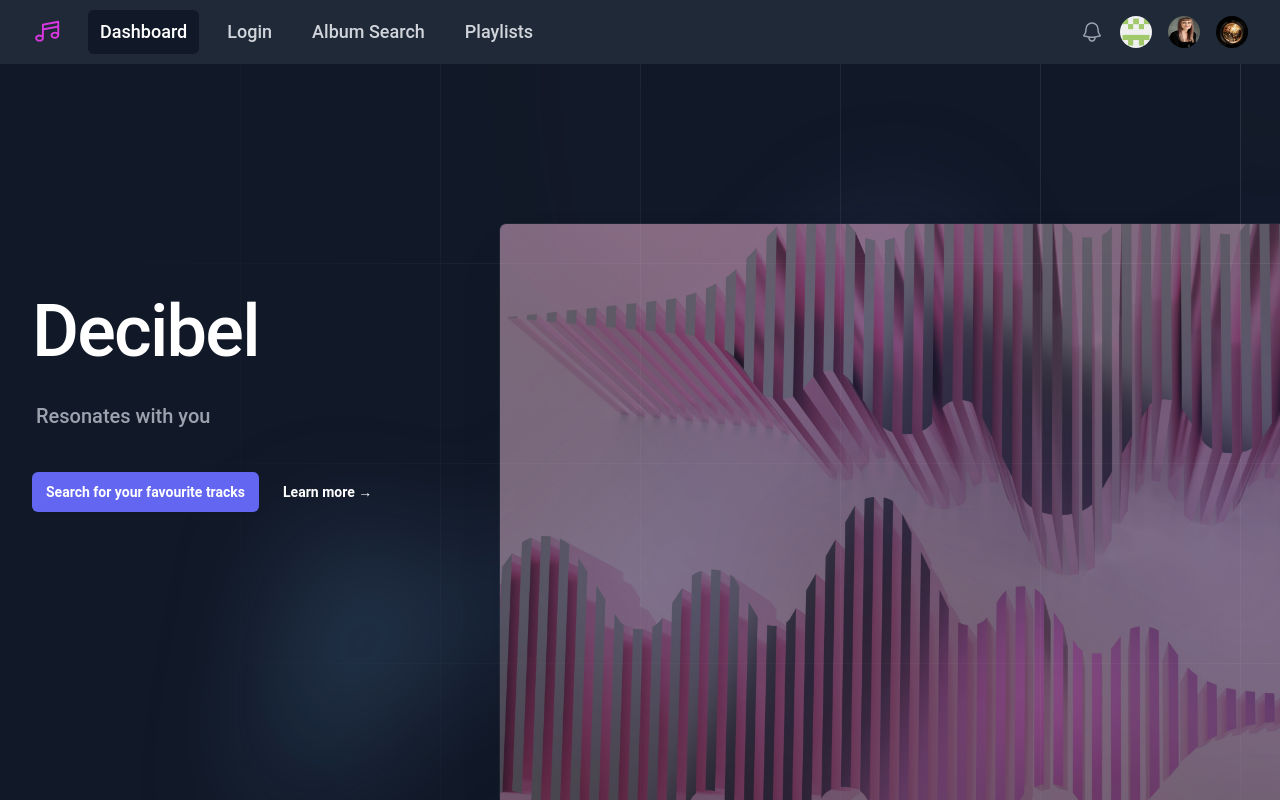
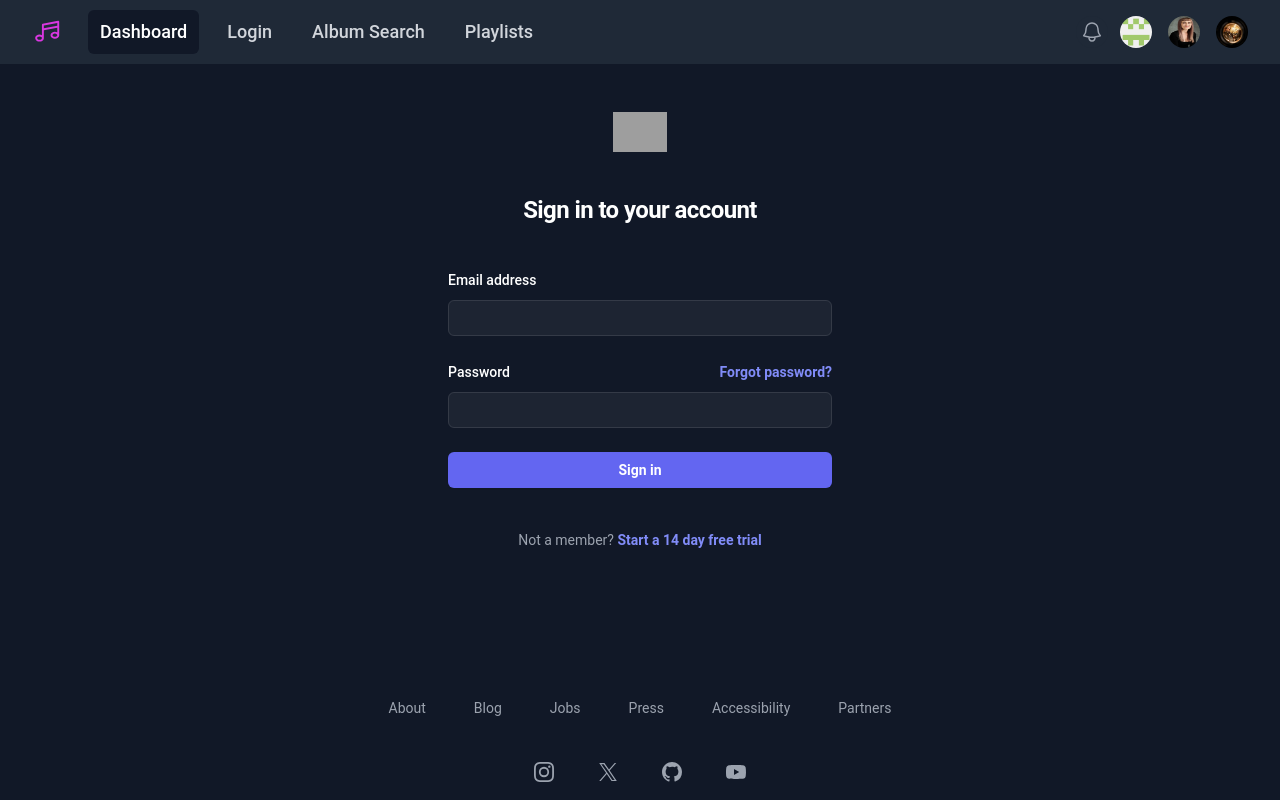
Before and after one commit to gina-t/decibel-spa-fork, a React (Vite) app in the folder client/: page /login in a window 1280 px wide. Shown: the top 800 px of the page. Built offline with nearby package versions, Linux system fonts and the light colour scheme; grey boxes are pictures that could not be loaded.

Commit message:
navbar linking to pages, modified App.tsx

```diff
--- a/client/index.html
+++ b/client/index.html
@@ -1,12 +1,11 @@
-<!doctype html>
-<html lang="en">
+<!DOCTYPE html>
+<html lang="en" class="h-full bg-gray-900">
 <head>
-    <meta charset="UTF-8" />
-    <link rel="icon" type="image/svg+xml" href="/vite.svg" />
-    <meta name="viewport" content="width=device-width, initial-scale=1.0" />
+  <meta charset="UTF-8">
+  <meta name="viewport" content="width=device-width, initial-scale=1.0">
   <title>Decibel</title>
 </head>
-  <body>
+<body class="h-full">
   <div id="root"></div>
   <script type="module" src="/src/main.tsx"></script>
 </body>
--- a/client/package.json
+++ b/client/package.json
@@ -13,13 +13,11 @@
     "@headlessui/react": "^2.2.0",
     "@heroicons/react": "^2.2.0",
     "jwt-decode": "^4.0.0",
-    "react": "^18.3.1",
-    "react-dom": "^18.3.1",
-    "react-router-dom": "^7.0.2",
     "pg": "^8.13.1",
     "pg-hstore": "^2.3.4",
     "react": "^18.3.1",
     "react-dom": "^18.3.1",
+    "react-router-dom": "^7.0.2",
     "sequelize": "^6.37.5"
   },
   "devDependencies": {
--- a/client/src/App.tsx
+++ b/client/src/App.tsx
@@ -1,13 +1,11 @@
 import { Outlet } from "react-router-dom";
 import NavBar from "./components/NavBar";
-import Hero from "./components/Hero";
 import Footer from "./components/Footer";
 
 const App = () => {
   return (
     <div>
       <NavBar />
-      <Hero />
       <Outlet />
       <Footer />
     </div>
--- a/client/src/components/NavBar.tsx
+++ b/client/src/components/NavBar.tsx
@@ -1,20 +1,20 @@
-import { Disclosure, DisclosureButton, DisclosurePanel, Menu, MenuButton, MenuItem, MenuItems } from '@headlessui/react'
-import { Bars3Icon, BellIcon, XMarkIcon } from '@heroicons/react/24/outline'
-import logo from '../assets/logo.svg'
-import mitch from '../assets/mitch.png'
-import gina from '../assets/gina.jpg'
-import kosta from '../assets/kosta.jpeg'
-import { Link } from 'react-router-dom'
+import { Disclosure, DisclosureButton, DisclosurePanel, Menu, MenuButton, MenuItem, MenuItems } from '@headlessui/react';
+import { Bars3Icon, BellIcon, XMarkIcon } from '@heroicons/react/24/outline';
+import logo from '../assets/logo.svg';
+import mitch from '../assets/mitch.png';
+import gina from '../assets/gina.jpg';
+import kosta from '../assets/kosta.jpeg';
+import { Link } from 'react-router-dom';
 
 const navigation = [
-  { name: 'Dashboard', href: '#', current: true },
+  { name: 'Dashboard', to: '/', current: true },
   { name: 'Login', to: '/login', current: false },
   { name: 'Album Search', to: '/album-search', current: false },
   { name: 'Playlists', to: '/playlists', current: false },
-]
+];
 
 function classNames(...classes: string[]): string {
-  return classes.filter(Boolean).join(' ')
+  return classes.filter(Boolean).join(' ');
 }
 
 const NavBar = () => {
@@ -23,7 +23,7 @@ const NavBar = () => {
       <div className="mx-auto max-w-7xl px-2 sm:px-6 lg:px-8">
         <div className="relative flex h-16 items-center justify-between">
           <div className="absolute inset-y-0 left-0 flex items-center sm:hidden">
-            {/* Mobile menu button*/}
+            {/* Mobile menu button */}
             <DisclosureButton className="group relative inline-flex items-center justify-center rounded-md p-2 text-gray-400 hover:bg-gray-700 hover:text-white focus:outline-none focus:ring-2 focus:ring-inset focus:ring-white">
               <span className="absolute -inset-0.5" />
               <span className="sr-only">Open main menu</span>
@@ -34,23 +34,19 @@ const NavBar = () => {
           <div className="flex flex-1 items-center justify-center sm:items-stretch sm:justify-start">
             {/* Logo */}
             <div className="flex shrink-0 items-center">
-              <img
-                alt="logo"
-                src={logo}
-                className="h-8 w-auto"
-              />
+              <img alt="logo" src={logo} className="h-8 w-auto" />
             </div>
             {/* Navigation links */}
             <div className="hidden sm:ml-6 sm:block">
               <div className="flex space-x-4">
-                {navigation.map((item) => (
+                {navigation.map((item) =>
                   item.to ? (
                     <Link
                       key={item.name}
                       to={item.to}
                       className={classNames(
                         item.current ? 'bg-gray-900 text-white' : 'text-gray-300 hover:bg-gray-700 hover:text-white',
-                        'px-3 py-2 rounded-md text-lg font-medium' // Increase font size here
+                        'px-3 py-2 rounded-md text-lg font-medium'
                       )}
                       aria-current={item.current ? 'page' : undefined}
                     >
@@ -59,17 +55,17 @@ const NavBar = () => {
                   ) : (
                     <a
                       key={item.name}
-                      href={item.href}
+                      href={item.to}
                       className={classNames(
                         item.current ? 'bg-gray-900 text-white' : 'text-gray-300 hover:bg-gray-700 hover:text-white',
-                        'px-3 py-2 rounded-md text-lg font-medium' // Increase font size here
+                        'px-3 py-2 rounded-md text-lg font-medium'
                       )}
                       aria-current={item.current ? 'page' : undefined}
                     >
                       {item.name}
                     </a>
                   )
-                ))}
+                )}
               </div>
             </div>
           </div>
@@ -159,7 +155,7 @@ const NavBar = () => {
                 to={item.to}
                 className={classNames(
                   item.current ? 'bg-gray-900 text-white' : 'text-gray-300 hover:bg-gray-700 hover:text-white',
-                  'block px-3 py-2 rounded-md text-base font-medium' // Increase font size here
+                  'block px-3 py-2 rounded-md text-base font-medium'
                 )}
                 aria-current={item.current ? 'page' : undefined}
               >
@@ -169,10 +165,10 @@ const NavBar = () => {
               <DisclosureButton
                 key={item.name}
                 as="a"
-                href={item.href}
+                href={item.to}
                 className={classNames(
                   item.current ? 'bg-gray-900 text-white' : 'text-gray-300 hover:bg-gray-700 hover:text-white',
-                  'block px-3 py-2 rounded-md text-base font-medium' // Increase font size here
+                  'block px-3 py-2 rounded-md text-base font-medium'
                 )}
                 aria-current={item.current ? 'page' : undefined}
               >
@@ -183,7 +179,7 @@ const NavBar = () => {
         </div>
       </DisclosurePanel>
     </Disclosure>
-  )
-}
+  );
+};
 
 export default NavBar;
--- a/client/src/context/AcceptedUsersContext.tsx
+++ b/client/src/context/AcceptedUsersContext.tsx
@@ -1,19 +1,19 @@
-import { createContext, useState, ReactNode } from 'react';
+import React, { createContext, useState, useContext, ReactNode } from 'react';
 
-import { User } from '../interfaces/UserInterface';
+import { UserLogin } from '../interfaces/UserLogin';
 
 interface AcceptedUsersContextProps {
-  acceptedUsers: User[];
-  addAcceptedUser: (user: User) => void;
+  acceptedUsers: UserLogin[];
+  addAcceptedUser: (user: UserLogin) => void;
   removeAcceptedUser: (userId: number) => void;
 }
 
 const AcceptedUsersContext = createContext<AcceptedUsersContextProps | undefined>(undefined);
 
 export const AcceptedUsersProvider: React.FC<{ children: ReactNode }> = ({ children }) => {
-  const [acceptedUsers, setAcceptedUsers] = useState<User[]>([]);
+  const [acceptedUsers, setAcceptedUsers] = useState<UserLogin[]>([]);
 
-  const addAcceptedUser = (user: User) => {
+  const addAcceptedUser = (user: UserLogin) => {
     setAcceptedUsers((prevUsers) => [...prevUsers, user]);
   };
 
--- a/client/src/pages/HomePage.tsx
+++ b/client/src/pages/HomePage.tsx
@@ -1,11 +1,11 @@
+import Hero from '../components/Hero';
 
 const HomePage = () => {
   return (
     <div>
-      <h1>Checkout Decibel for your sounds tailored to you.</h1>
+      <Hero />
     </div>
+  );
+};
 
-  )
-}
-
-export default HomePage
+export default HomePage;
--- a/client/src/pages/LoginPage.tsx
+++ b/client/src/pages/LoginPage.tsx
@@ -1,9 +1,75 @@
-
-
 const LoginPage = () => {
   return (
-    <div>LoginPage</div>
-  )
-}
+    <div className="flex min-h-full flex-1 flex-col justify-center px-6 py-12 lg:px-8">
+      <div className="sm:mx-auto sm:w-full sm:max-w-sm">
+        <img
+          alt="Your Company"
+          src="https://tailwindui.com/plus/img/logos/mark.svg?color=indigo&shade=500"
+          className="mx-auto h-10 w-auto"
+        />
+        <h2 className="mt-10 text-center text-2xl/9 font-bold tracking-tight text-white">Sign in to your account</h2>
+      </div>
 
-export default LoginPage
+      <div className="mt-10 sm:mx-auto sm:w-full sm:max-w-sm">
+        <form action="#" method="POST" className="space-y-6">
+          <div>
+            <label htmlFor="email" className="block text-sm/6 font-medium text-white">
+              Email address
+            </label>
+            <div className="mt-2">
+              <input
+                id="email"
+                name="email"
+                type="email"
+                required
+                autoComplete="email"
+                className="block w-full rounded-md bg-white/5 px-3 py-1.5 text-base text-white outline outline-1 -outline-offset-1 outline-white/10 placeholder:text-gray-500 focus:outline focus:outline-2 focus:-outline-offset-2 focus:outline-indigo-500 sm:text-sm/6"
+              />
+            </div>
+          </div>
+
+          <div>
+            <div className="flex items-center justify-between">
+              <label htmlFor="password" className="block text-sm/6 font-medium text-white">
+                Password
+              </label>
+              <div className="text-sm">
+                <a href="#" className="font-semibold text-indigo-400 hover:text-indigo-300">
+                  Forgot password?
+                </a>
+              </div>
+            </div>
+            <div className="mt-2">
+              <input
+                id="password"
+                name="password"
+                type="password"
+                required
+                autoComplete="current-password"
+                className="block w-full rounded-md bg-white/5 px-3 py-1.5 text-base text-white outline outline-1 -outline-offset-1 outline-white/10 placeholder:text-gray-500 focus:outline focus:outline-2 focus:-outline-offset-2 focus:outline-indigo-500 sm:text-sm/6"
+              />
+            </div>
+          </div>
+
+          <div>
+            <button
+              type="submit"
+              className="flex w-full justify-center rounded-md bg-indigo-500 px-3 py-1.5 text-sm/6 font-semibold text-white shadow-sm hover:bg-indigo-400 focus-visible:outline focus-visible:outline-2 focus-visible:outline-offset-2 focus-visible:outline-indigo-500"
+            >
+              Sign in
+            </button>
+          </div>
+        </form>
+
+        <p className="mt-10 text-center text-sm/6 text-gray-400">
+          Not a member?{' '}
+          <a href="#" className="font-semibold text-indigo-400 hover:text-indigo-300">
+            Start a 14 day free trial
+          </a>
+        </p>
+      </div>
+    </div>
+  );
+};
+
+export default LoginPage;
--- a/client/vite.config.ts
+++ b/client/vite.config.ts
@@ -1,8 +1,9 @@
 import { defineConfig } from 'vite';
 import react from '@vitejs/plugin-react';
 
-// https://vitejs.dev/config/
 export default defineConfig({
-  envDir: 'environment',
   plugins: [react()],
+  server: {
+    port: 5173,
+  },
 });
```
Lines whose indentation alone changed are shown as unchanged.
